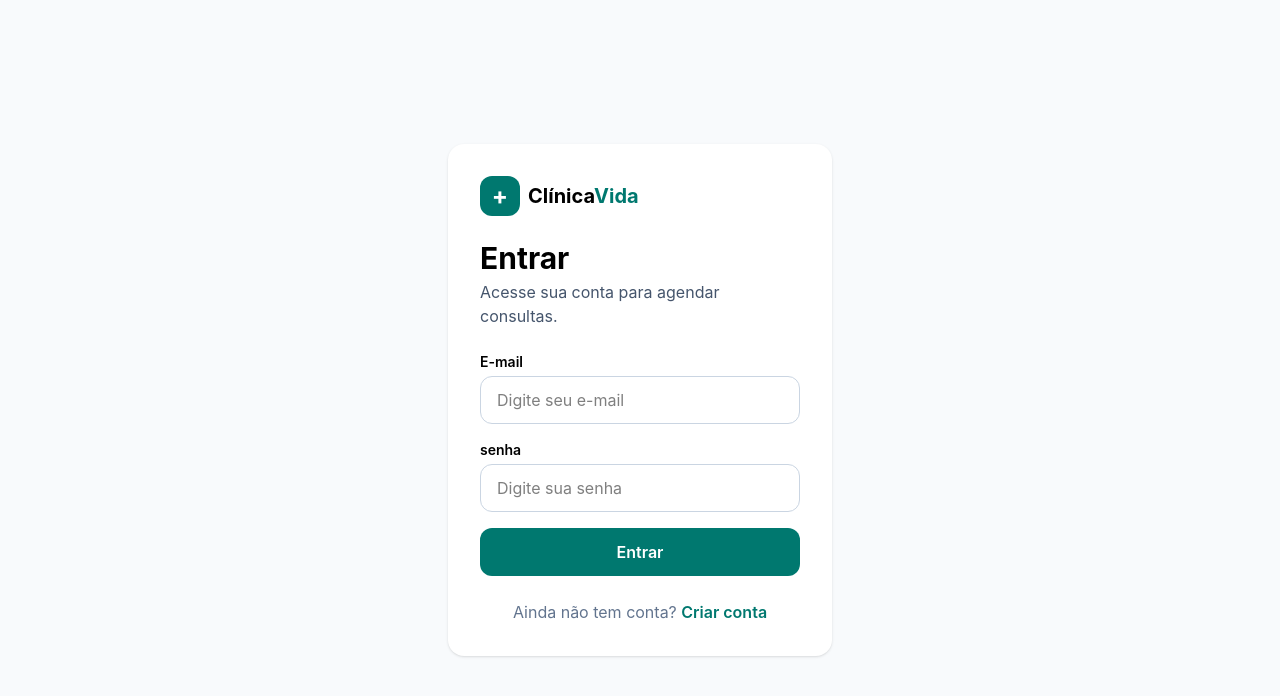
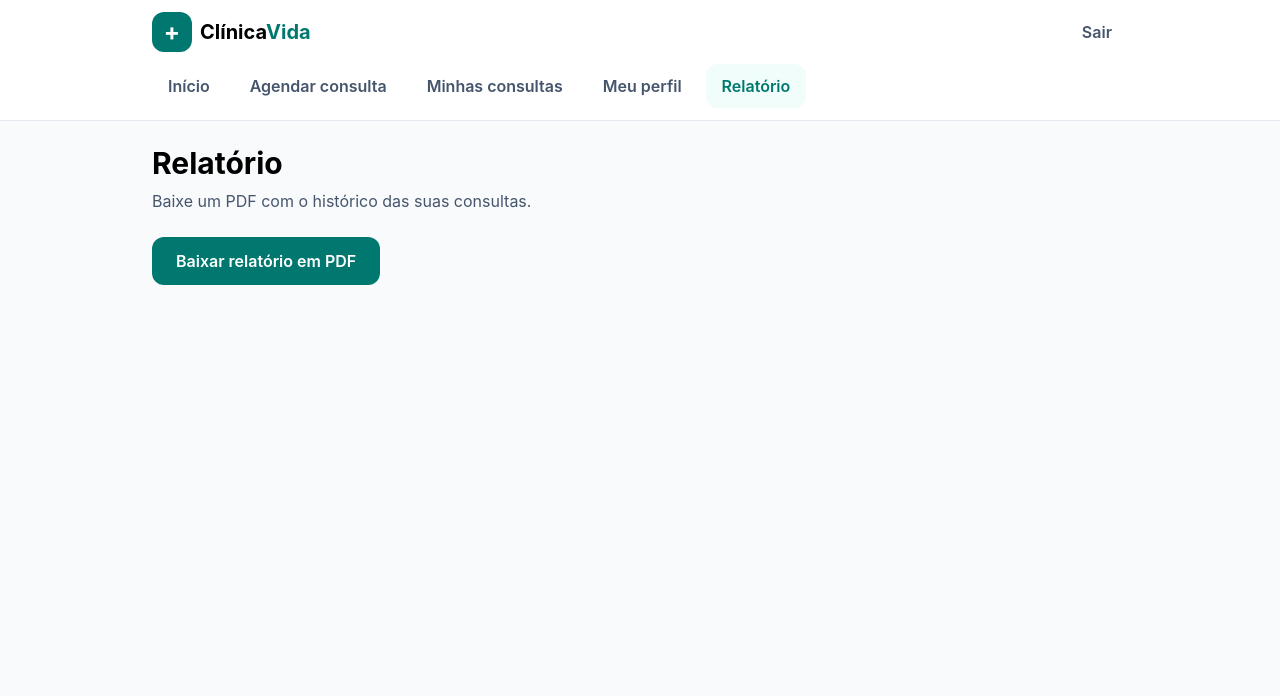
Before and after one commit to Marques-Souza/Clinica-Front, a React (Vite) app in the folder clinica-front/: page /relatorio in a window 1280 px wide. Before the commit this address led to /login. Shown: the top 696 px of the page. Built offline with nearby package versions, Linux system fonts and the light colour scheme; sample sign-in values are in the browser's storage.

Commit message:
feat: cria tela de relatório em PDF

```diff
--- a/clinica-front/src/App.tsx
+++ b/clinica-front/src/App.tsx
@@ -8,6 +8,7 @@ import Layout from './components/Layout'
 import NewAppointment from './pages/NewAppointment'
 import MyAppointments from './pages/MyAppointments'
 import Profile from './pages/Profile'
+import Report from './pages/Report'
 
 
 function App() {
@@ -23,6 +24,7 @@ function App() {
         <Route path="/perfil/completar" element={<CompleteProfile />} />
         <Route path="/consultas/nova" element={<NewAppointment />} />
         <Route path="/consultas" element={<MyAppointments />} />
+        <Route path="/relatorio" element={<Report />} />
 
         </Route>
         </Route>
--- a/clinica-front/src/components/Layout.tsx
+++ b/clinica-front/src/components/Layout.tsx
@@ -28,6 +28,7 @@ function Layout() {
           <NavLink to="/consultas/nova" className={link}>Agendar consulta</NavLink>
           <NavLink to="/consultas" className={link}>Minhas consultas</NavLink>
           <NavLink to="/perfil" className={link}>Meu perfil</NavLink>
+          <NavLink to="/relatorio" className={link}>Relatório</NavLink>
         </nav>
       </header>
 
--- /dev/null
+++ b/clinica-front/src/pages/Report.tsx
@@ -0,0 +1,48 @@
+import { useState } from 'react'
+import api from '../services/api'
+
+function Report() {
+  const [loading, setLoading] = useState(false)
+  const [error, setError] = useState('')
+
+  async function handleDownload() {
+    setError('')
+    setLoading(true)
+    try {
+      const response = await api.get('/reports/me/appointments', {
+        responseType: 'blob',
+      })
+      const url = window.URL.createObjectURL(response.data)
+      const link = document.createElement('a')
+      link.href = url
+      link.download = 'meu-relatorio-de-consultas.pdf'
+      link.click()
+      window.URL.revokeObjectURL(url)
+    } catch {
+      setError('Não foi possível gerar o relatório')
+    } finally {
+      setLoading(false)
+    }
+  }
+
+  return (
+    <div className="max-w-xl">
+      <h1 className="text-3xl font-bold mb-2">Relatório</h1>
+      <p className="text-slate-600 mb-6">
+        Baixe um PDF com o histórico das suas consultas.
+      </p>
+
+      {error && <p className="text-red-600 text-sm mb-4">{error}</p>}
+
+      <button
+        onClick={handleDownload}
+        disabled={loading}
+        className="h-12 px-6 rounded-xl bg-teal-700 text-white font-semibold disabled:opacity-60"
+      >
+        {loading ? 'Gerando...' : 'Baixar relatório em PDF'}
+      </button>
+    </div>
+  )
+}
+
+export default Report
```
